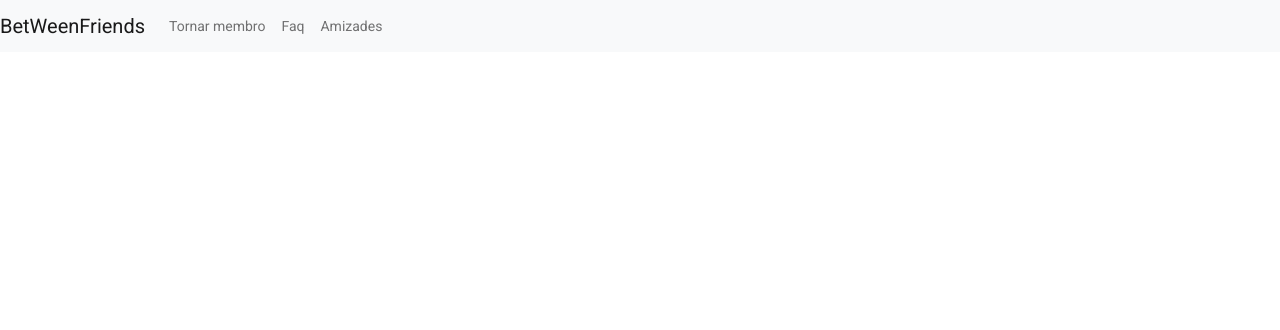
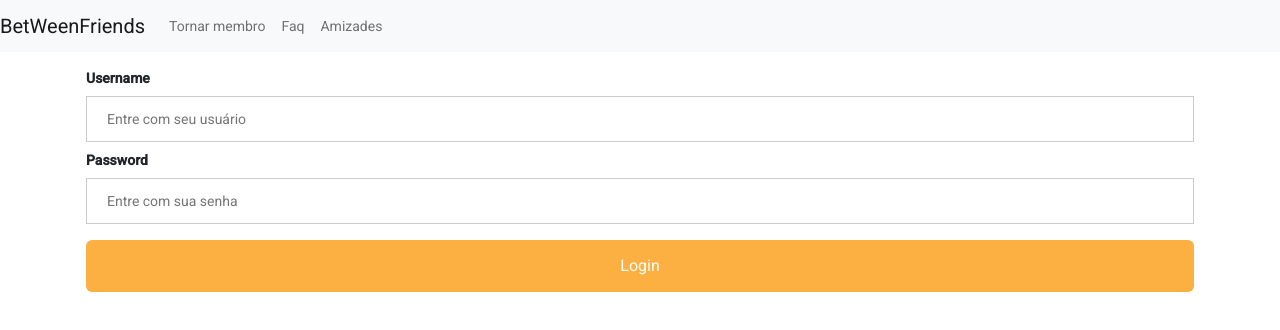
Before and after one commit to EngSoftware2022/seapa-ui, an Angular app: page / in a window 1280 px wide. Shown: the top 330 px of the page. Built offline with nearby package versions, Linux system fonts and the light colour scheme.

Commit message:
user login

```diff
--- a/src/app/app-routing.module.ts
+++ b/src/app/app-routing.module.ts
@@ -3,11 +3,13 @@ import { RouterModule, Routes } from '@angular/router';
 import { NewUserComponent } from './pages/new-user/new-user.component';
 import { FaqComponent } from './pages/faq/faq.component';
 import { FriendRequestComponent } from './pages/friend-request/friend-request.component';
+import { LoginComponent } from './pages/login/login.component';
 
 const routes: Routes = [
   { path: 'new-user', component: NewUserComponent },
   { path: 'faq', component: FaqComponent},
-  { path: 'friend-request', component: FriendRequestComponent}
+  { path: 'friend-request', component: FriendRequestComponent},
+  {path: '', component: LoginComponent}
 
 ];
 
--- a/src/app/app.module.ts
+++ b/src/app/app.module.ts
@@ -13,6 +13,7 @@ import { MatFormFieldModule } from '@angular/material/form-field';
 import { FormsModule, ReactiveFormsModule } from '@angular/forms';
 import { NavbarComponent } from './components/navbar/navbar.component';
 import { FriendRequestComponent } from './pages/friend-request/friend-request.component';
+import { LoginComponent } from './pages/login/login.component';
 
 @NgModule({
   declarations: [
@@ -20,7 +21,8 @@ import { FriendRequestComponent } from './pages/friend-request/friend-request.co
     NewUserComponent,
     FaqComponent,
     NavbarComponent,
-    FriendRequestComponent
+    FriendRequestComponent,
+    LoginComponent
   ],
   imports: [
     BrowserModule,
--- /dev/null
+++ b/src/app/pages/login/login.component.html
@@ -0,0 +1,12 @@
+<form action="action_page.php" method="post">
+  <div class="container">
+    <label for="uname"><b>Username</b></label>
+    <input type="text" placeholder="Entre com seu usuário" name="uname" required>
+
+    <label for="psw"><b>Password</b></label>
+    <input type="password" placeholder="Entre com sua senha" name="psw" required>
+
+    <button type="button" class="btn btn-primary" (click)="onSubmit()" >Login</button>
+  </div>
+
+</form>
--- /dev/null
+++ b/src/app/pages/login/login.component.scss
@@ -0,0 +1,67 @@
+
+  /* Full-width inputs */
+  input[type=text], input[type=password] {
+    width: 100%;
+    padding: 12px 20px;
+    margin: 8px 0;
+    display: inline-block;
+    border: 1px solid #ccc;
+    box-sizing: border-box;
+  }
+
+  /* Set a style for all buttons */
+  button {
+    // background-color: #04AA6D;
+    color: white;
+    padding: 14px 20px;
+    margin: 8px 0;
+    border: none;
+    cursor: pointer;
+    width: 100%;
+  }
+
+  /* Add a hover effect for buttons */
+  button:hover {
+    opacity: 0.8;
+  }
+
+  /* Extra style for the cancel button (red) */
+  .cancelbtn {
+    width: auto;
+    padding: 10px 18px;
+    background-color: #f44336;
+  }
+
+  /* Center the avatar image inside this container */
+  .imgcontainer {
+    text-align: center;
+    margin: 24px 0 12px 0;
+  }
+
+  /* Avatar image */
+  img.avatar {
+    width: 40%;
+    border-radius: 50%;
+  }
+
+  /* Add padding to containers */
+  .container {
+    padding: 16px;
+  }
+
+  /* The "Forgot password" text */
+  span.psw {
+    float: right;
+    padding-top: 16px;
+  }
+
+  /* Change styles for span and cancel button on extra small screens */
+  @media screen and (max-width: 300px) {
+    span.psw {
+      display: block;
+      float: none;
+    }
+    .cancelbtn {
+      width: 100%;
+    }
+  }
--- /dev/null
+++ b/src/app/pages/login/login.component.ts
@@ -0,0 +1,19 @@
+import { Component, OnInit } from '@angular/core';
+
+@Component({
+  selector: 'app-login',
+  templateUrl: './login.component.html',
+  styleUrls: ['./login.component.scss']
+})
+export class LoginComponent implements OnInit {
+
+  constructor() { }
+
+  ngOnInit(): void {
+  }
+
+  onSubmit() {
+
+  }
+
+}
--- a/src/app/pages/new-user/new-user.component.scss
+++ b/src/app/pages/new-user/new-user.component.scss
@@ -10,20 +10,7 @@ h1 {
 }
 
 
-.btn-primary, .btn-primary:hover, .btn-primary:active, .btn-primary:visited {
-    background-color: #FCB041 !important;
-    border: #FCB041;
-}
 
-.btn-outline-danger, .btn-outline-danger:hover,  .btn-outline-danger:active,  .btn-outline-danger:visited {
-    border: #FCB041;
-    color: #FCB041;
-}
-
-.btn-outline-danger:hover {
-    background-color: #FCB041 ;
-    color: white;
-}
 
 .buttons {
     margin: 20px;
--- a/src/styles.scss
+++ b/src/styles.scss
@@ -6,3 +6,18 @@ body { margin: 0; font-family: Roboto, "Helvetica Neue", sans-serif; }
 $theme-colors: (
    primary: red,
 );
+
+.btn-primary, .btn-primary:hover, .btn-primary:active, .btn-primary:visited {
+   background-color: #FCB041 !important;
+   border: #FCB041;
+}
+
+.btn-outline-danger, .btn-outline-danger:hover,  .btn-outline-danger:active,  .btn-outline-danger:visited {
+   border: #FCB041;
+   color: #FCB041;
+}
+
+.btn-outline-danger:hover {
+   background-color: #FCB041 ;
+   color: white;
+}
```
Also changed, not shown: 1 other file (tests, documents, lock files or other folders).
